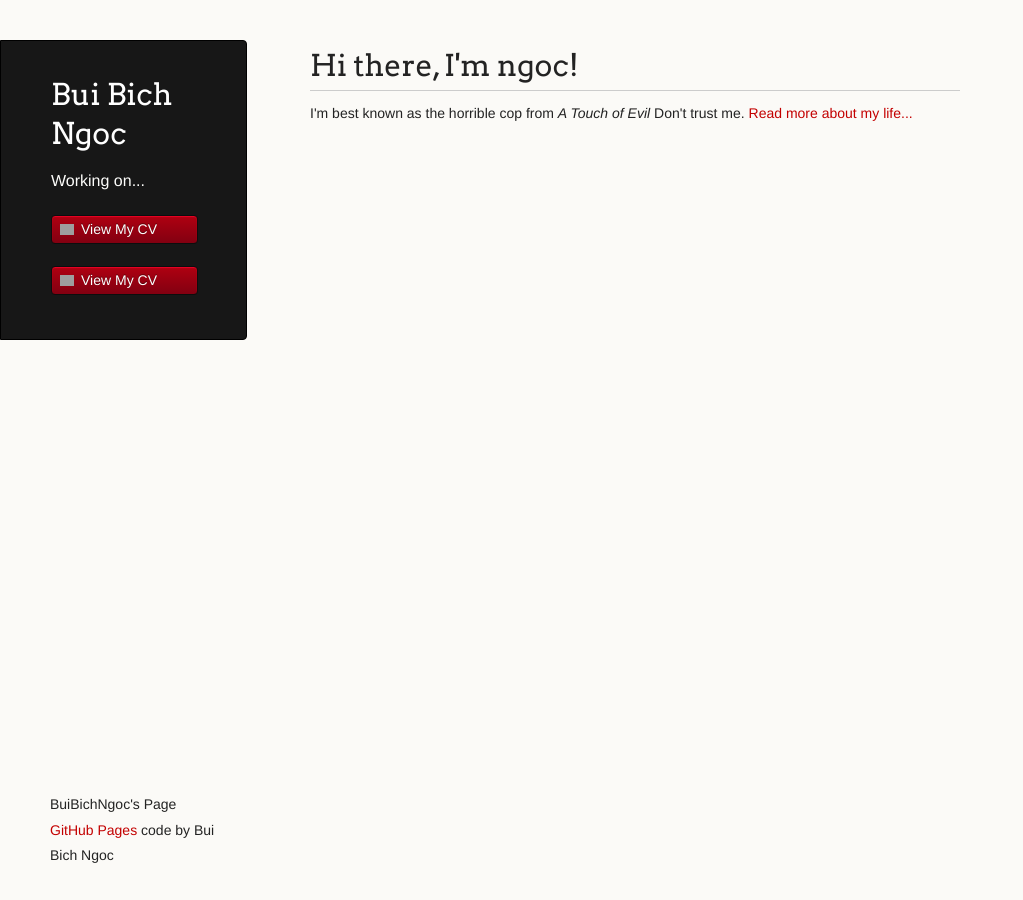
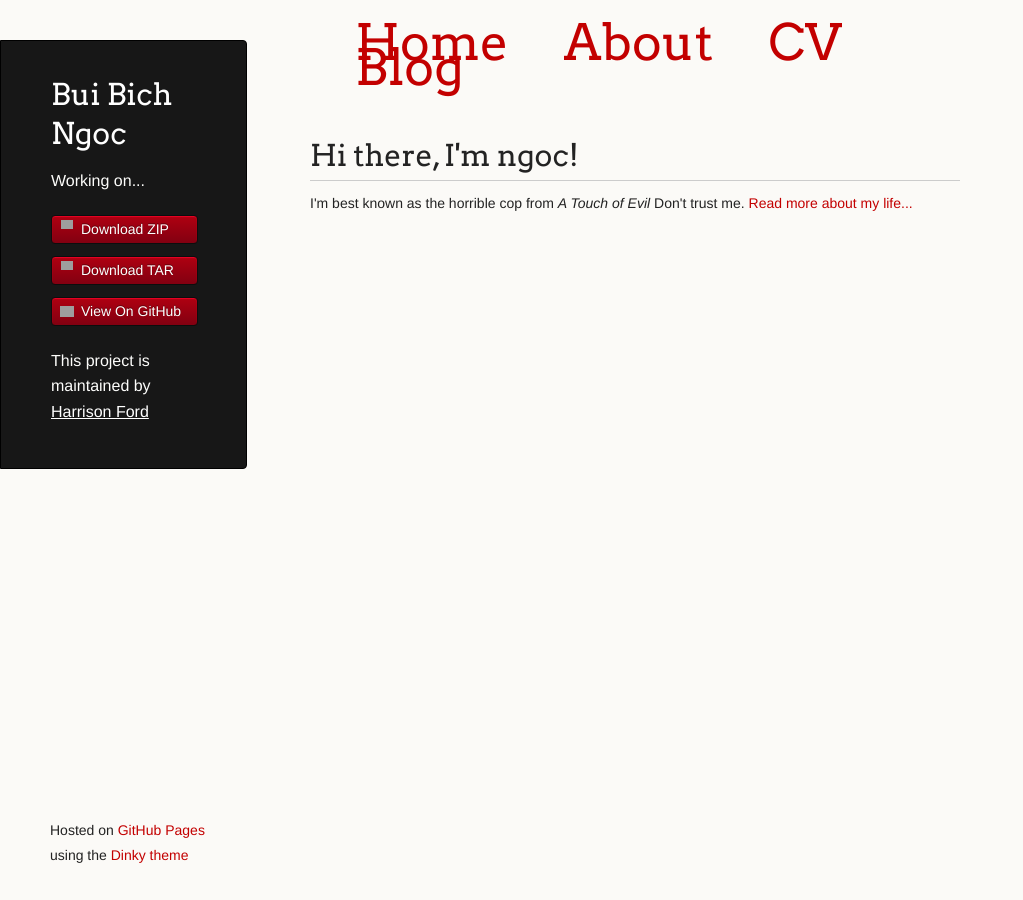
Before and after one commit to buibichngoc/buibichngoc.github.io, a Jekyll site: the page built from index.html, in a window 1280 px wide. Shown: the whole page, without its empty margins (0-1023 px from the left). Built offline with Jekyll 4.4.1, drawn with Linux system fonts in a browser that asks for light colours; grey boxes are pictures that could not be loaded.

Commit message:
Update default.html

```diff
--- a/_layouts/default.html
+++ b/_layouts/default.html
@@ -27,49 +27,31 @@
 
 	</script>
   </head>
-  <body>
+<body>
     <div class="wrapper">
       <header>
         <h1 class="header">Bui Bich Ngoc</h1>
         <p class="header">Working on...</p>
-
         <ul>
-          {% if site.show_downloads %}
-            <li class="download"><a class="buttons" href="https://www.facebook.com/buibichngocit">Facebook</a></li>
-            <li class="download"><a class="buttons" href="https://plus.google.com/u/1/106055423552676105332">Google Plus</a>
-          {% endif %}
-          <li><a class="buttons github" href="https://buibichngoc.github.io/cv/">View My CV</a></li>
+          <li class="download"><a class="buttons" href="https://github.com/harrisonford/awesome/zipballmus/master">Download ZIP</a></li>
+          <li class="download"><a class="buttons" href="https://github.com/harrisonford/awesome/tarball/master">Download TAR</a></li>
+          <li><a class="buttons github" href="http://github.com/harrisonford/awesome">View On GitHub</a></li>
         </ul>
-
-        {% if site.github.is_project_page %}
-          <p class="header">This project is maintained by <a class="header name" href="https://buibichngoc.github.io/">BuiBichNgoc</a></p>
-        {% endif %}
-
-        {% if site.github.is_user_page %}
-          <ul>
-            <li><a class="buttons github" href="https://buibichngoc.github.io/cv/">View My CV</a></li>
-          </ul>
-        {% endif %}
+        <p class="header">This project is maintained by <a class="header name" href="http://github.com/harrisonford">Harrison Ford</a></p>
       </header>
-
       <section>
+		<ul style=" font-family: Arvo, sans-serif; padding: 20px; list-style: none; font-weight: bold; font-size: 50px; ">
+	        <li style=" display: inline; margin-right: 20px;"><a href="/">Home</a></li>
+		    <li style=" display: inline; margin-right: 20px;"><a href="/about">About</a></li>
+	        <li style=" display: inline; margin-right: 20px;"><a href="/cv">CV</a></li>
+	        <li style=" display: inline; margin-right: 20px;"><a href="/blog">Blog</a></li>
+		</ul>
         {{ content }}
       </section>
-
       <footer>
-        <p><small>BuiBichNgoc's Page <a href="https://buibichngoc.github.io/">GitHub Pages</a> code by Bui Bich Ngoc</small></p>
+        <p><small>Hosted on <a href="http://pages.github.com/">GitHub Pages</a> using the <a href="https://github.com/broccolini/dinky">Dinky theme</a></small></p>
       </footer>
     </div>
-    <!--[if !IE]><script>fixScale(document);</script><![endif]-->
-    {% if site.google_analytics %}
-      <script type="text/javascript">
-        (function(i,s,o,g,r,a,m){i['GoogleAnalyticsObject']=r;i[r]=i[r]||function(){
-        (i[r].q=i[r].q||[]).push(arguments)},i[r].l=1*new Date();a=s.createElement(o),
-        m=s.getElementsByTagName(o)[0];a.async=1;a.src=g;m.parentNode.insertBefore(a,m)
-        })(window,document,'script','//www.google-analytics.com/analytics.js','ga');
-        ga('create', '{{ site.google_analytics }}', 'auto');
-        ga('send', 'pageview');
-      </script>
-    {% endif %}
+    <!--[if !IE]><script>fixScale(document);</script><!--<![endif]-->
   </body>
 </html>
```
